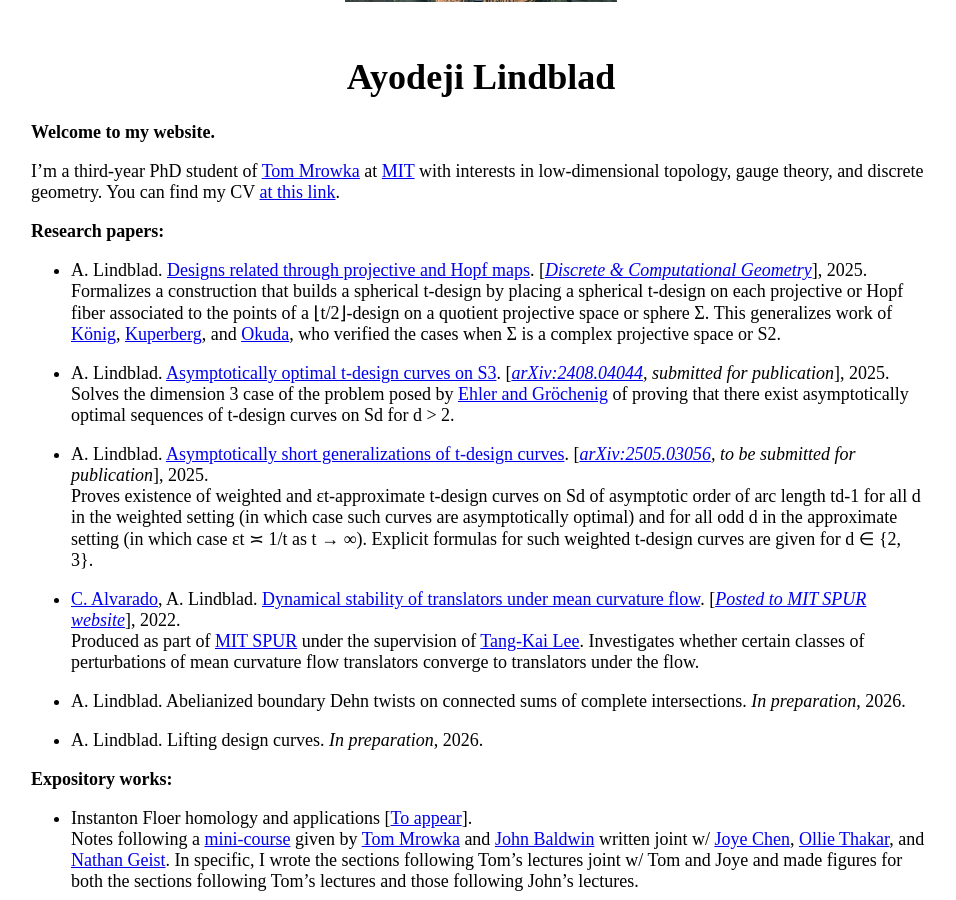
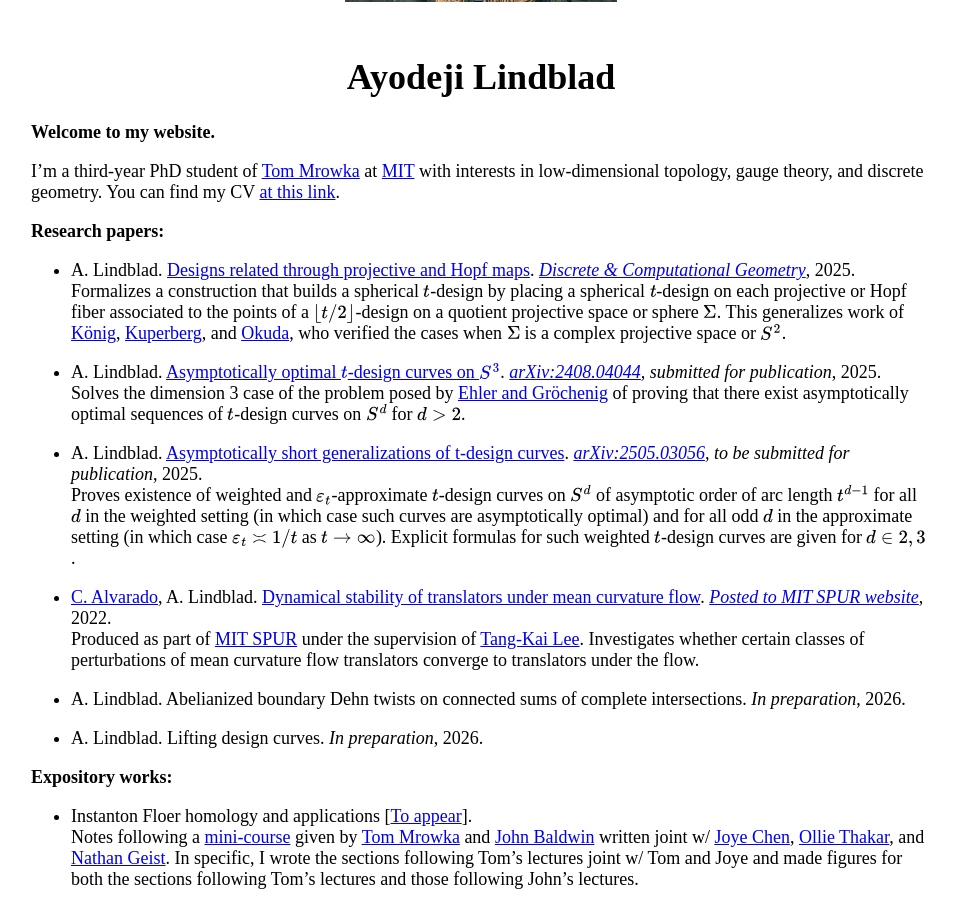
Before and after one commit to AyodejiLindblad/AyodejiLindblad.github.io, a Jekyll site: the page built from index.md, in a window 1280 px wide and 900 px high, scrolled down 302 px. Shown: the whole window, without its empty margins (159-1115 px from the left). Built offline with Jekyll 4.4.1, drawn with Linux system fonts in a browser that asks for light colours; some web fonts are replaced.

Commit message:
Implemented mathjax

```diff
--- a/index.md
+++ b/index.md
@@ -19,16 +19,16 @@ I'm a third-year PhD student of [Tom Mrowka](https://math.mit.edu/~mrowka/) at [
 
 **Research papers:**
 
-* A. Lindblad. [Designs related through projective and Hopf maps](https://rdcu.be/eSi5F). \[*[Discrete & Computational Geometry](https://link.springer.com/article/10.1007/s00454-025-00805-7)*\], 2025.
-    Formalizes a construction that builds a spherical t\-design by placing a spherical t\-design on each projective or Hopf fiber associated to the points of a ⌊t/2⌋-design on a quotient projective space or sphere Σ. This generalizes work of [König](https://mathscinet.ams.org/mathscinet/article?mr=1797231), [Kuperberg](https://epubs.siam.org/doi/10.1137/040615584), and [Okuda](https://arxiv.org/abs/1506.08414), who verified the cases when Σ is a complex projective space or S2.
+* A. Lindblad. [Designs related through projective and Hopf maps](https://rdcu.be/eSi5F). *[Discrete & Computational Geometry](https://link.springer.com/article/10.1007/s00454-025-00805-7)*, 2025.
+    Formalizes a construction that builds a spherical $t$\-design by placing a spherical $t$\-design on each projective or Hopf fiber associated to the points of a $\lfloor t/2\rfloor$-design on a quotient projective space or sphere $\Sigma$. This generalizes work of [König](https://mathscinet.ams.org/mathscinet/article?mr=1797231), [Kuperberg](https://epubs.siam.org/doi/10.1137/040615584), and [Okuda](https://arxiv.org/abs/1506.08414), who verified the cases when $\Sigma$ is a complex projective space or $S^2$.
 
-* A. Lindblad. [Asymptotically optimal t\-design curves on S3](https://drive.google.com/file/d/1WUC5eNBkv4DSW_V0KPvPMj1BRw4jKUGt/view?usp=drivesdk). \[*[arXiv:2408.04044](https://arxiv.org/abs/2408.04044), submitted for publication*\], 2025.
-    Solves the dimension 3 case of the problem posed by [Ehler and Gröchenig](https://www.researchgate.net/publication/375872452_t_-Design_Curves_and_Mobile_Sampling_on_the_Sphere) of proving that there exist asymptotically optimal sequences of t\-design curves on Sd for d > 2.
+* A. Lindblad. [Asymptotically optimal $t$\-design curves on $S^3$](https://drive.google.com/file/d/1WUC5eNBkv4DSW_V0KPvPMj1BRw4jKUGt/view?usp=drivesdk). *[arXiv:2408.04044](https://arxiv.org/abs/2408.04044), submitted for publication*, 2025.
+    Solves the dimension 3 case of the problem posed by [Ehler and Gröchenig](https://www.researchgate.net/publication/375872452_t_-Design_Curves_and_Mobile_Sampling_on_the_Sphere) of proving that there exist asymptotically optimal sequences of $t$\-design curves on $S^d$ for $d > 2$.
 
-* A. Lindblad. [Asymptotically short generalizations of t\-design curves](https://drive.google.com/file/d/1AzJJJvKVxr380cAapRny8Pr8qEjeXrdZ/view?usp=drivesdk). \[*[arXiv:2505.03056](https://arxiv.org/abs/2505.03056), to be submitted for publication*\], 2025.
-    Proves existence of weighted and εt\-approximate t\-design curves on Sd of asymptotic order of arc length td-1 for all d in the weighted setting (in which case such curves are asymptotically optimal) and for all odd d in the approximate setting (in which case εt ≍ 1/t as t → ∞). Explicit formulas for such weighted t\-design curves are given for d ∈ {2, 3}.
+* A. Lindblad. [Asymptotically short generalizations of t\-design curves](https://drive.google.com/file/d/1AzJJJvKVxr380cAapRny8Pr8qEjeXrdZ/view?usp=drivesdk). *[arXiv:2505.03056](https://arxiv.org/abs/2505.03056), to be submitted for publication*, 2025.
+    Proves existence of weighted and $ε_t$\-approximate $t$\-design curves on $S^d$ of asymptotic order of arc length $t^{d-1}$ for all $d$ in the weighted setting (in which case such curves are asymptotically optimal) and for all odd $d$ in the approximate setting (in which case $ε_t \asymp 1/t$ as $t\to\infty$). Explicit formulas for such weighted $t$\-design curves are given for $d \in \{2, 3\}$.
 
-* [C. Alvarado](https://alvarado-alvarez.github.io/), A. Lindblad. [Dynamical stability of translators under mean curvature flow](https://math.mit.edu/research/undergraduate/spur/documents/2022/Alvarado_Linblad.pdf). \[*[Posted to MIT SPUR website](https://math.mit.edu/research/undergraduate/spur/past-projects.html)*\], 2022.
+* [C. Alvarado](https://alvarado-alvarez.github.io/), A. Lindblad. [Dynamical stability of translators under mean curvature flow](https://math.mit.edu/research/undergraduate/spur/documents/2022/Alvarado_Linblad.pdf). *[Posted to MIT SPUR website](https://math.mit.edu/research/undergraduate/spur/past-projects.html)*, 2022.
     Produced as part of [MIT SPUR](https://math.mit.edu/research/undergraduate/spur/) under the supervision of [Tang-Kai Lee](https://math.mit.edu/directory/profile.html?pid=2273). Investigates whether certain classes of perturbations of mean curvature flow translators converge to translators under the flow.
 
 * A. Lindblad. Abelianized boundary Dehn twists on connected sums of complete intersections. *In preparation*, 2026.
```
